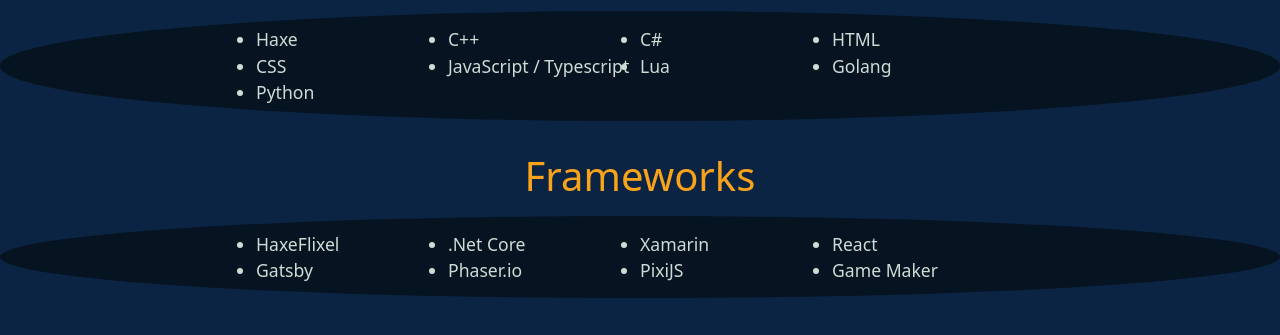
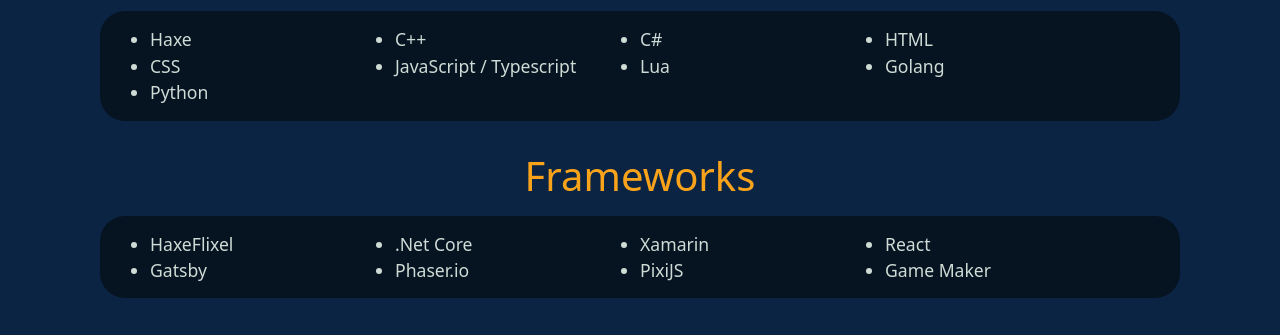
Before and after one commit to NaxeCode/my-portfolio, a Gatsby site: page / in a window 1280 px wide. Shown: the part 617-952 px from the top of the page. Built offline with nearby package versions, Linux system fonts and the light colour scheme; Gatsby itself is replaced by a stand-in of ours.

Commit message:
Added a new element, adjusted rounding to be more pleasing

```diff
--- a/src/components/Skills.tsx
+++ b/src/components/Skills.tsx
@@ -10,33 +10,47 @@
 function Skills(props: SkillsProps) {
   return (
     <section>
+
       <h2>Programming</h2>
+
+      <div className='roundedBG'>
         <ul className="list-wrapper list-disc">
           {props.programming.map((programming, index) => (
             <li key={index}>{programming}</li>
           ))}
         </ul>
+      </div>
+
 
       <h2>Frameworks</h2>
+      <div className='roundedBG'>
         <ul className="list-wrapper">
           {props.frameworks.map((frameworks, index) => (
             <li key={index}>{frameworks}</li>
           ))}
         </ul>
+      </div>
+
 
       <h2>Engines</h2>
+      <div className='roundedBG'>
         <ul className="list-wrapper">
           {props.engines.map((engines, index) => (
             <li key={index}>{engines}</li>
           ))}
         </ul>
+      </div>
+
 
       <h2>Areas of Development</h2>
+      <div className='roundedBG'>
         <ul className="list-wrapper">
           {props.areas.map((areas, index) => (
             <li key={index}>{areas}</li>
           ))}
         </ul>
+      </div>
+
     </section>
   );
 }
--- a/src/styles/tailwind.css
+++ b/src/styles/tailwind.css
@@ -57,13 +57,18 @@
 	margin-top: 5px;
 }
 
+.roundedBG {
+	background-color: theme('colors.headerBG');
+	margin-left: 100px;
+	margin-right: 100px;
+	border-radius: 25px;
+}
+
 .list-wrapper {
-	background-color: theme('colors.headerBG');
-	border-radius: 50%;
 	display: flex;
 	flex-wrap: wrap;
-	padding-left: 20vw;
-	padding-right: 20vw;
+	padding-left: 50px;
+	padding-right: 50px;
 	padding-bottom: 15px;
 	padding-top: 15px;
 }
```
Lines whose indentation alone changed are shown as unchanged.
